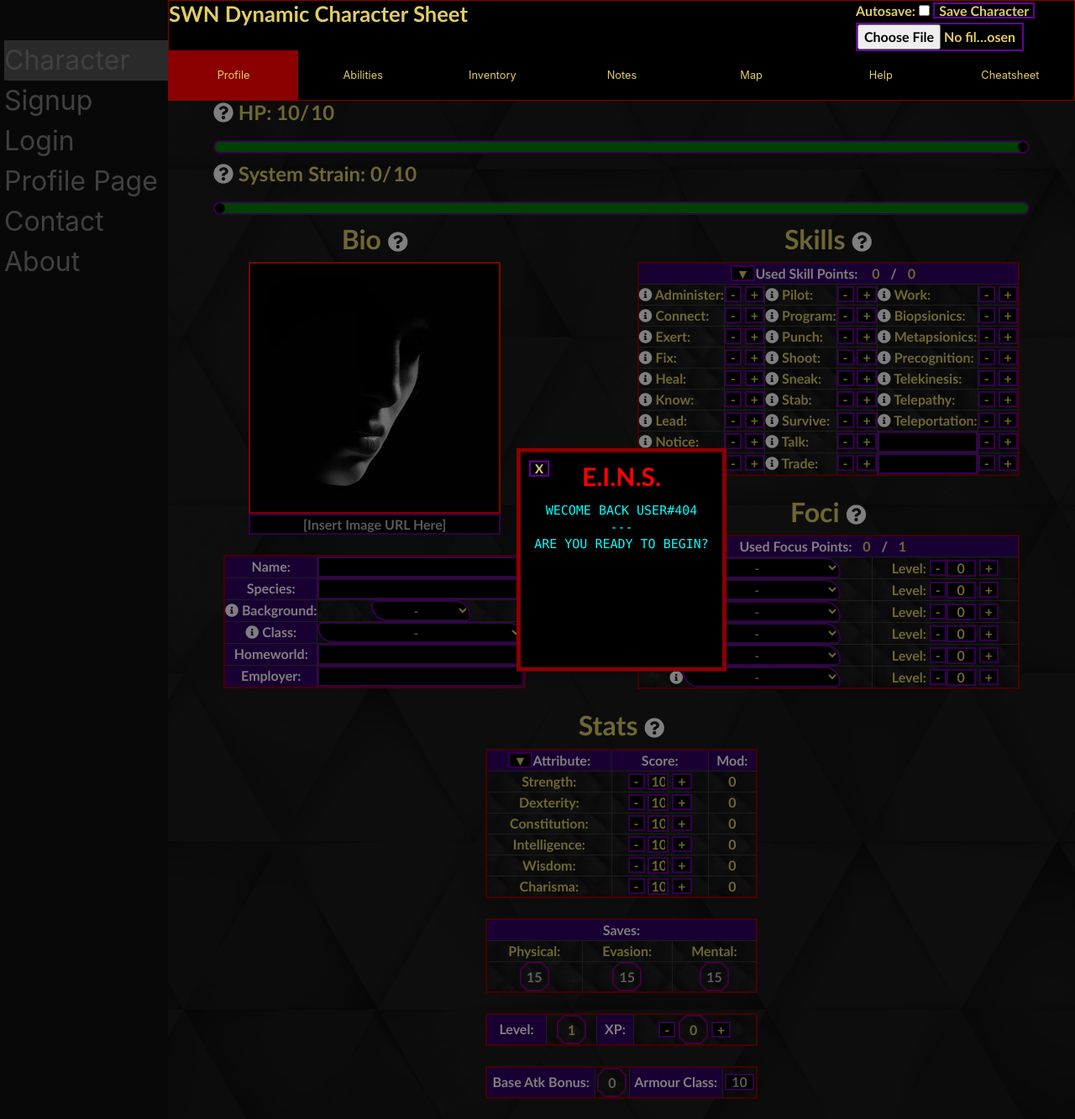
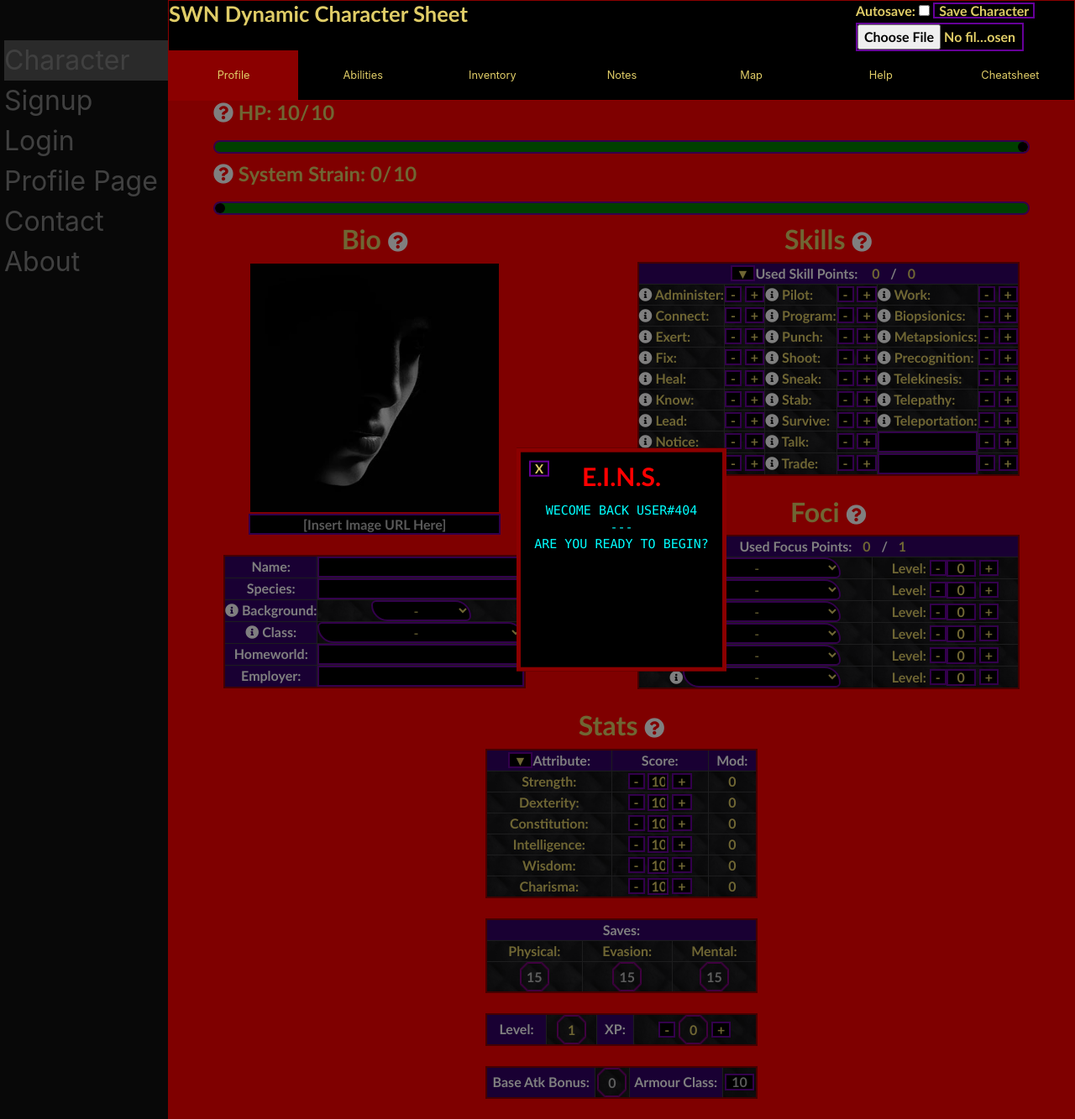
Before and after one commit to SeventhDream/SWN-Character-Sheet, a PHP site: page / in a window 1280 px wide. Shown: the whole page at 84% size. Run offline with PHP 8.4, Linux system fonts and the light colour scheme; some libraries are stand-ins or nearby versions.

Commit message:
Update style.css

```diff
--- a/css/style.css
+++ b/css/style.css
@@ -11,8 +11,6 @@ body {
     overflow-x: hidden;
 
 }
-
-
 
 @keyframes shakeAnim {
   0% {left: 0}
@@ -1075,6 +1073,7 @@ input[type='range'].strainSlide::-webkit-slider-runnable-track{
     .background{
       margin-left: 200px !important;
       width: calc(100% - 200px) !important;
+      background: red;
     }
 
     .menuButton{
```
